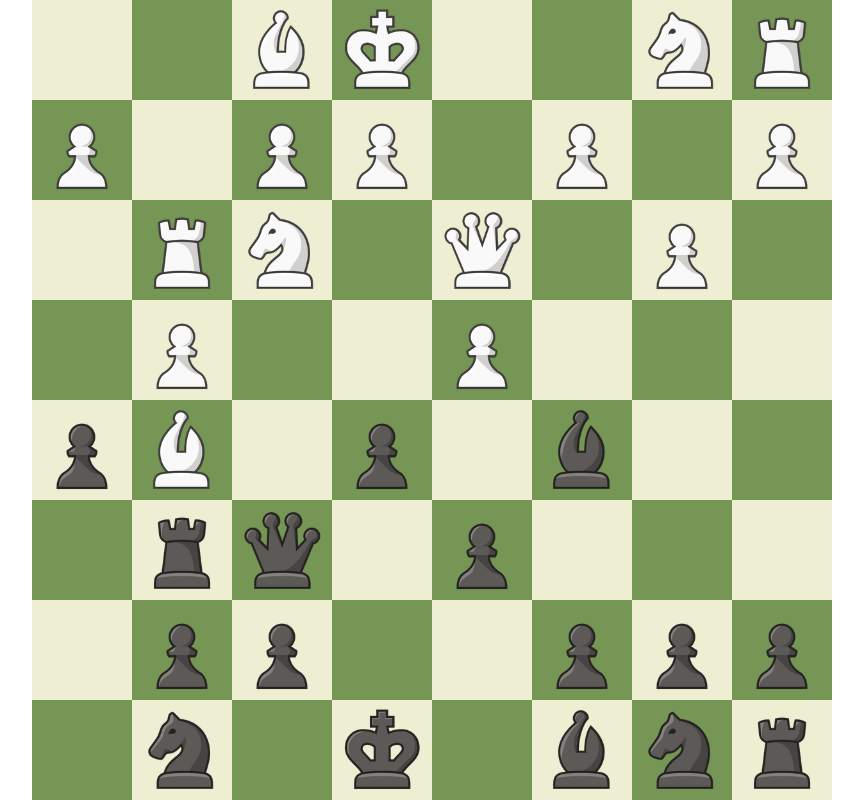
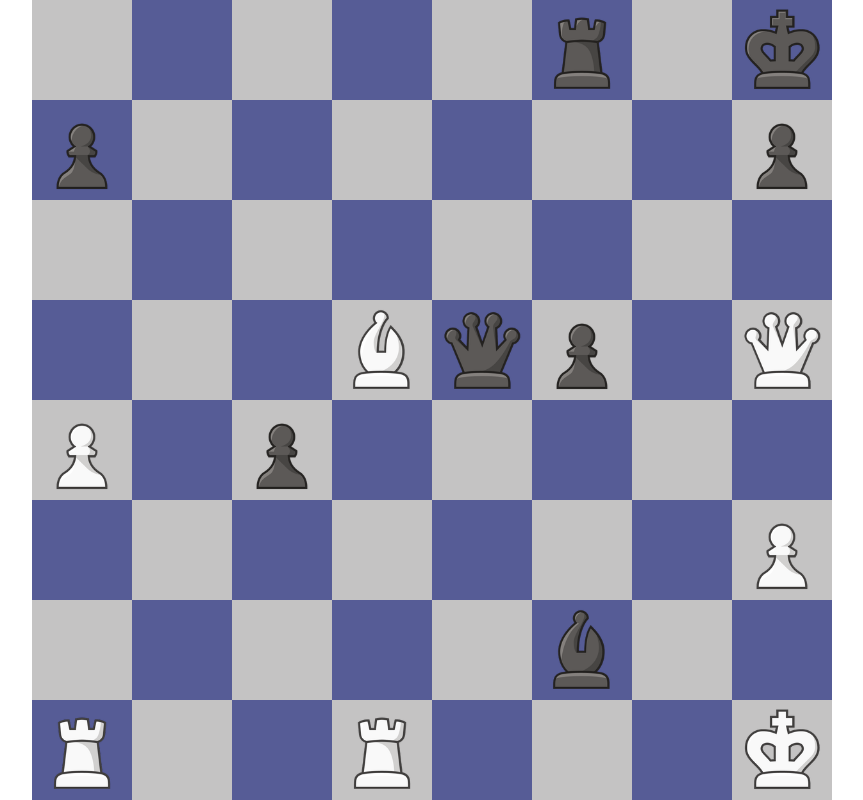
Before and after one commit to SrGaabriel/caissa, a SvelteKit app: page / in a window 1280 px wide. Shown: the whole page, without its empty margins (210-1073 px from the left). Built offline with nearby package versions, Linux system fonts and the light colour scheme.

Commit message:
feat: king coercion and moving

```diff
--- a/src/lib/graphics/highlighting.ts
+++ b/src/lib/graphics/highlighting.ts
@@ -1,4 +1,5 @@
 export enum Highlighting {
     POSSIBLE_MOVE = "possible",
+    THREATENED = "threatened",
     SELECTED = "selected"
 }
--- a/src/lib/logic/board.ts
+++ b/src/lib/logic/board.ts
@@ -6,6 +6,7 @@ import {
     calculateMovesForQueen,
     calculateMovesForRook
 } from '$lib/math/moveCalculator';
+import { isCoordinateInsideMatrix } from '$lib/util/matrix';
 
 export enum PieceType {
     KING,
@@ -41,22 +42,56 @@ export default class BoardLogic {
         return x > 0 && x < 9 && y > 0 && y < 9;
     }
 
+    getThreatenedSpaces(team: Team): number[][] {
+        let spaces: number[][] = [];
+        for (let y = 1; y <= 8; y++) {
+            for (let x = 1; x <= 8; x++) {
+                const piece = this.getPieceAt(x, y);
+                if (!piece || piece.team === team) continue;
+                const threats = this.hypotheticallyCalculateMovesFor(x, y, piece.type, piece.team, false);
+                spaces = spaces.concat(threats);
+            }
+        }
+        return spaces;
+    }
+
     calculateMovesFor(x: number, y: number): number[][] {
         const piece = this.getPieceAt(x,y);
         if (!piece) return [];
-        switch (piece.type) {
+        return this.hypotheticallyCalculateMovesFor(x,y,piece.type,piece.team, true);
+    }
+
+    isMovePossible(currentX: number, currentY: number, futureX: number, futureY: number) {
+        const pieceMoves = this.calculateMovesFor(currentX, currentY);
+        return isCoordinateInsideMatrix(pieceMoves, futureX, futureY);
+    }
+
+    tryToMovePiece(currentX: number, currentY: number, futureX: number, futureY: number): boolean {
+        console.log("Move!")
+        if (!this.isMovePossible(currentX, currentY, futureX, futureY)) return false;
+        const currentPiece = this.getPieceAt(currentX, currentY);
+        if (!currentPiece) return false;
+        // const futurePiece = this.getPieceAt(futureX, futureY);
+        this.board[currentY-1][currentX-1] = null;
+        this.board[futureY-1][futureX-1] = currentPiece;
+        console.log("Move successful!")
+        return true;
+    }
+
+    hypotheticallyCalculateMovesFor(x: number, y: number, type: PieceType, team: Team, smart: boolean): number[][] {
+        switch (type) {
             case PieceType.PAWN:
-                return calculateMovesForPawn(this, piece.team, x, y);
+                return calculateMovesForPawn(this, team, x, y);
             case PieceType.KNIGHT:
-                return calculateMovesForKnight(this, piece.team, x, y);
+                return calculateMovesForKnight(this, team, x, y);
             case PieceType.BISHOP:
-                return calculateMovesForBishop(this, piece.team, x, y);
+                return calculateMovesForBishop(this, team, x, y);
             case PieceType.ROOK:
-                return calculateMovesForRook(this, piece.team, x, y);
+                return calculateMovesForRook(this, team, x, y);
             case PieceType.QUEEN:
-                return calculateMovesForQueen(this, piece.team, x, y);
+                return calculateMovesForQueen(this, team, x, y);
             case PieceType.KING:
-                return calculateMovesForKing(this, piece.team, x, y);
+                return calculateMovesForKing(this, team, x, y, smart);
             default:
                 return []
         }
--- a/src/lib/math/moveCalculator.ts
+++ b/src/lib/math/moveCalculator.ts
@@ -1,4 +1,5 @@
 import BoardLogic, { Team } from '../logic/board.js';
+import { isCoordinateInsideMatrix } from '$lib/util/matrix';
 
 const KNIGHT_DIRECTIONS = [
     [-1, 2],
@@ -91,13 +92,18 @@ export function calculateMovesForKnight(board: BoardLogic, team: Team, x: number
     return moves;
 }
 
-export function calculateMovesForKing(board: BoardLogic, team: Team, x: number, y: number): number[][] {
+export function calculateMovesForKing(board: BoardLogic, team: Team, x: number, y: number, smart: boolean): number[][] {
     const moves = []
+    const threatenedSpaces = smart ? board.getThreatenedSpaces(team) : [];
     for (const direction of KING_QUEEN_DIRECTIONS) {
         const [dx, dy] = direction;
         const newX = x + dx;
         const newY = y + dy;
         if (!board.isPositionValid(newX, newY)) {
+            continue;
+        }
+        if (smart && isCoordinateInsideMatrix(threatenedSpaces, newX, newY)) { // Values have to be inverted
+            console.log(newX, newY, "is inside!")
             continue;
         }
 
--- /dev/null
+++ b/src/lib/util/matrix.ts
@@ -0,0 +1,6 @@
+export function isCoordinateInsideMatrix(matrix: number[][], first: number, second: number): boolean {
+	console.log(matrix);
+	return matrix.some(coordinate =>
+		coordinate[0] === first && coordinate[1] === second
+	);
+}
--- a/src/routes/+page.svelte
+++ b/src/routes/+page.svelte
@@ -9,10 +9,12 @@
         highlighting: Highlighting | null,
     }
 
-    const fen = 'rnb1k1n1/ppp2pp1/3p1qr1/2b1p1Bp/3P2P1/1P1Q1NR1/P1P1PP1P/RN2KB2 b Qq - 1 8';
+    const fen = '5r1k/p6p/8/3Bqp1Q/P1p5/7P/5b2/R2R3K w - - 4 37';
     const board = BoardLogic.fromFEN(fen);
     let cells: Cell[] = [];
-    drawBoard(Team.Black);
+    let selectedCell: Cell | null = null;
+    let teamToPlay: Team = Team.White;
+    drawBoard(Team.White);
 
     function drawBoard(team: Team) {
         function pushCell(col: number, row: number) {
@@ -51,17 +53,75 @@
         }
     }
 
+    function animateMove(currentCell: Cell, futureCell: Cell) {
+        futureCell.piece = currentCell.piece;
+        currentCell.piece = null;
+        teamToPlay = teamToPlay == Team.White ? Team.Black : Team.White;
+    }
+
     function handleSquareClick(event: Event) {
         console.log(cells[0], cells[1], cells[8]);
         const element = event.target as HTMLElement;
         if (!element.dataset.xpos || !element.dataset.ypos) {
-            console.error('Element inside cell not identified');
+            console.error(`Element inside cell not identified: ${element.nodeName}`);
             return;
         }
         const x: number = +element.dataset.xpos;
         const y: number = +element.dataset.ypos;
+        if (selectedCell && x == selectedCell.x && y == selectedCell.y) {
+            clearHighlights();
+            selectedCell = null;
+            return;
+        }
 
-        highlightPossibleMoves(x, y);
+        const cell = findCell(x, y);
+        if (!cell) return;
+        if (selectedCell && selectedCell.piece) { // If the player is trying to click on another cell while he already has one selected...
+            if (cell.piece && cell.piece.team == selectedCell.piece.team) { // If the player is trying to switch attacking pieces...
+                selectPiece(cell);
+                if (cell.piece.team === teamToPlay) {
+                    highlightPossibleMoves(x, y);
+                }
+                return;
+            }
+            if (teamToPlay !== selectedCell.piece.team) { // If the player is trying to move outside his turn...
+                clearHighlights(false);
+                cell.highlighting = Highlighting.SELECTED; // We just switch his apparently selected pieces
+                cells = cells;
+                return;
+            } // Otherwise, we move
+            const move = board.tryToMovePiece(selectedCell.x, selectedCell.y, x, y);
+            if (move) {
+                animateMove(selectedCell, cell);
+                selectedCell = null;
+                clearHighlights();
+            }
+            return;
+        }
+        // If the player is trying to select a piece...
+        if (!cell.piece) return;
+        if (cell.piece.team === teamToPlay) {
+            selectPiece(cell);
+            highlightPossibleMoves(x, y);
+        } else {
+            clearHighlights(false);
+            markCell(cell, Highlighting.SELECTED);
+        }
+    }
+
+    function selectPiece(cell: Cell) {
+        if (!cell.piece) return;
+        clearHighlights(false);
+        cell.highlighting = Highlighting.SELECTED;
+        selectedCell = cell;
+        cells = cells;
+    }
+
+    function markCell(cell: Cell, marker: Highlighting, update: boolean = true) {
+        cell.highlighting = Highlighting.SELECTED;
+        if (update) {
+            cells = cells;
+        }
     }
 
     function highlightPossibleMoves(x: number, y: number) {
@@ -69,6 +129,13 @@
         moves.forEach(move => {
             highlightCell(move[0], move[1], Highlighting.POSSIBLE_MOVE);
         });
+    }
+
+    function clearHighlights(update: boolean = true) {
+        cells.forEach(cell => {
+            cell.highlighting = null;
+        });
+        if (update) cells = cells;
     }
 
     function getPieceAsset(piece: Piece): string {
@@ -94,9 +161,9 @@
                          height=96/>
                 {/if}
                 {#if cell.highlighting === Highlighting.POSSIBLE_MOVE && cell.piece}
-                    <span class="possibleCapture"></span>
+                    <span data-xpos={cell.x} data-ypos={cell.y} class="possibleCapture"></span>
                 {:else if cell.highlighting === Highlighting.POSSIBLE_MOVE}
-                    <span class="possibleSpace"></span>
+                    <span data-xpos={cell.x} data-ypos={cell.y} class="possibleSpace"></span>
                 {/if}
             </div>
         {/each}
@@ -131,6 +198,10 @@
         cursor: pointer;
     }
 
+    .cell[data-highlighting="selected"] {
+        background-color: #d9d984 !important;;
+    }
+
     .possibleCapture {
         position: absolute;
         aspect-ratio: 1/1;
@@ -152,10 +223,10 @@
     }
 
     .cell.black {
-        background-color: #769656;
+        background-color: #565c96;
     }
 
     .cell.white {
-        background-color: #eeeed2;
+        background-color: #c4c3c3;
     }
 </style>
```
Also changed, not shown: 1 other file (tests, documents, lock files or other folders).
